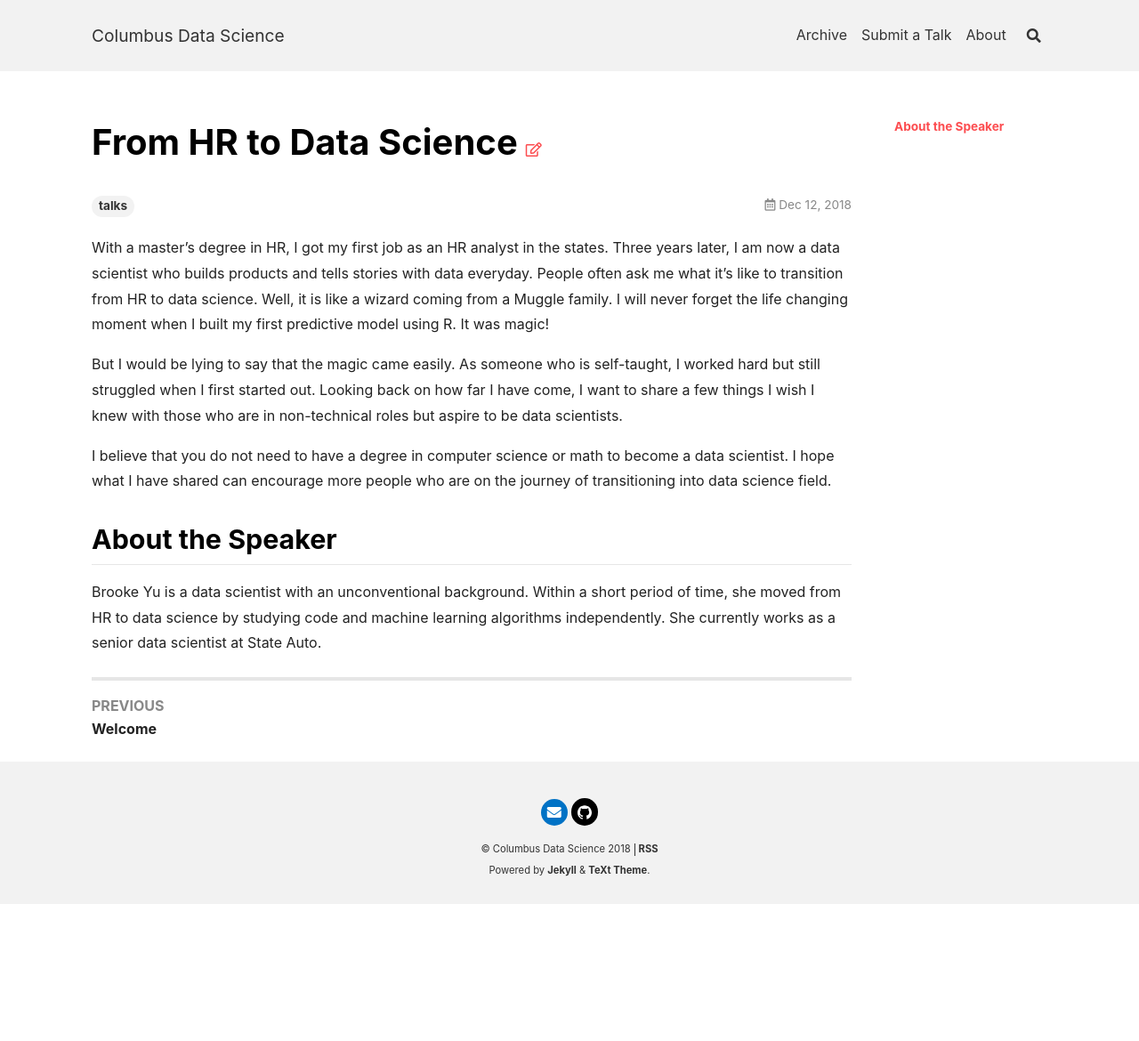
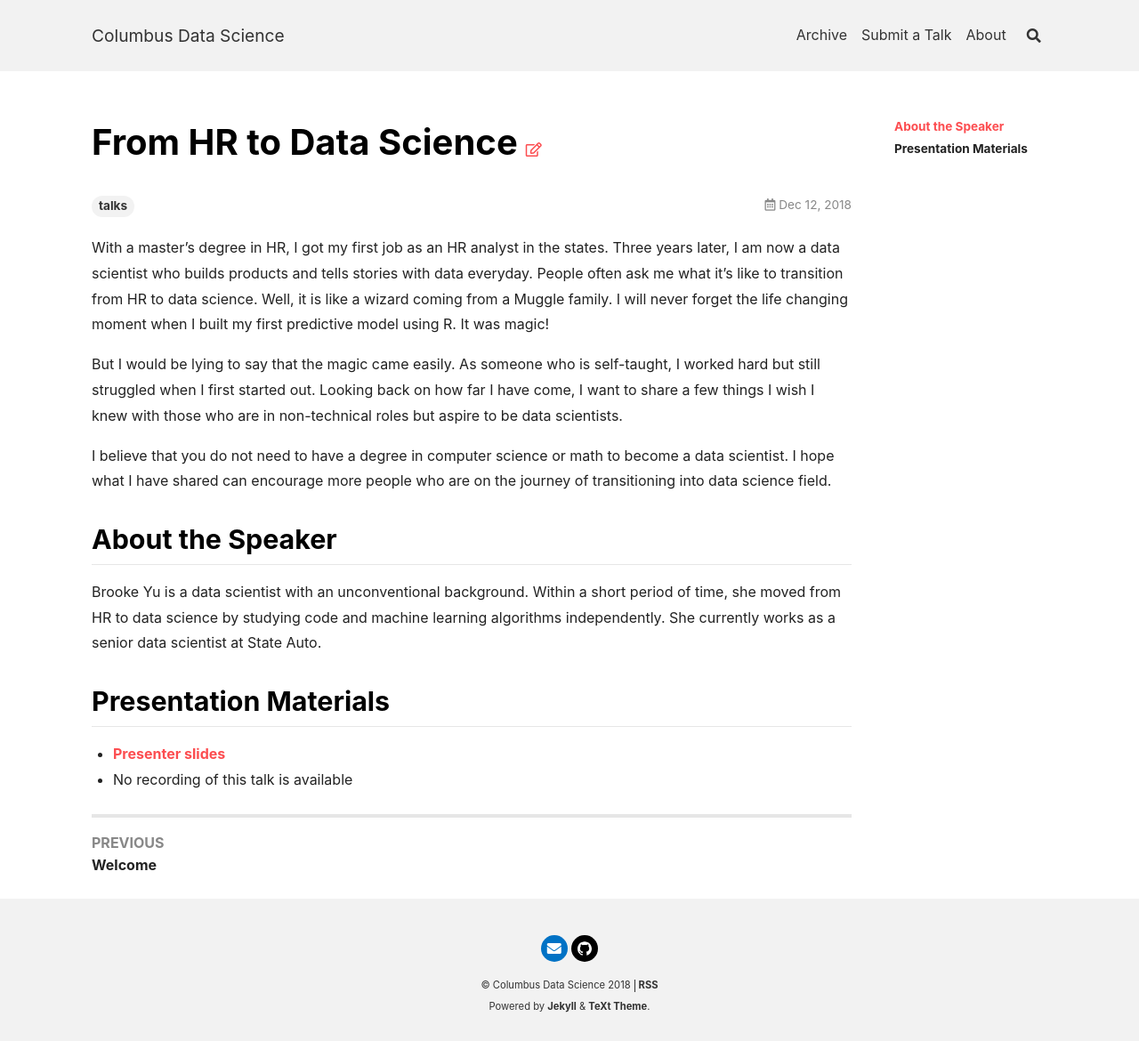
Before and after one commit to ColumbusDataScience/columbusdatascience.org, a Jekyll site: the page built from _posts/2018-12-12-hr-to-data-science.md, in a window 1280 px wide. Shown: the whole page at 89% size. Built offline with Jekyll 4.4.1, drawn with Linux system fonts in a browser that asks for light colours; nearby versions of some CDN libraries; before the commit the page ends 1016 px from its top, so only the background shows below that.

Commit message:
Presenter slides for 2018 December meetup

```diff
--- a/_posts/2018-12-12-hr-to-data-science.md
+++ b/_posts/2018-12-12-hr-to-data-science.md
@@ -11,6 +11,13 @@ But I would be lying to say that the magic came easily. As someone who is self-t
 
 I believe that you do not need to have a degree in computer science or math to become a data scientist. I hope what I have shared can encourage more people who are on the journey of transitioning into data science field.
 
+
 ## About the Speaker
 
 Brooke Yu is a data scientist with an unconventional background. Within a short period of time, she moved from HR to data science by studying code and machine learning algorithms independently. She currently works as a senior data scientist at State Auto.
+
+
+## Presentation Materials
+
+  - [Presenter slides](https://github.com/ColumbusDataScience/speaker-presentations/tree/master/2018/2018-12_from-hr-to-data-science)
+  - No recording of this talk is available
```
